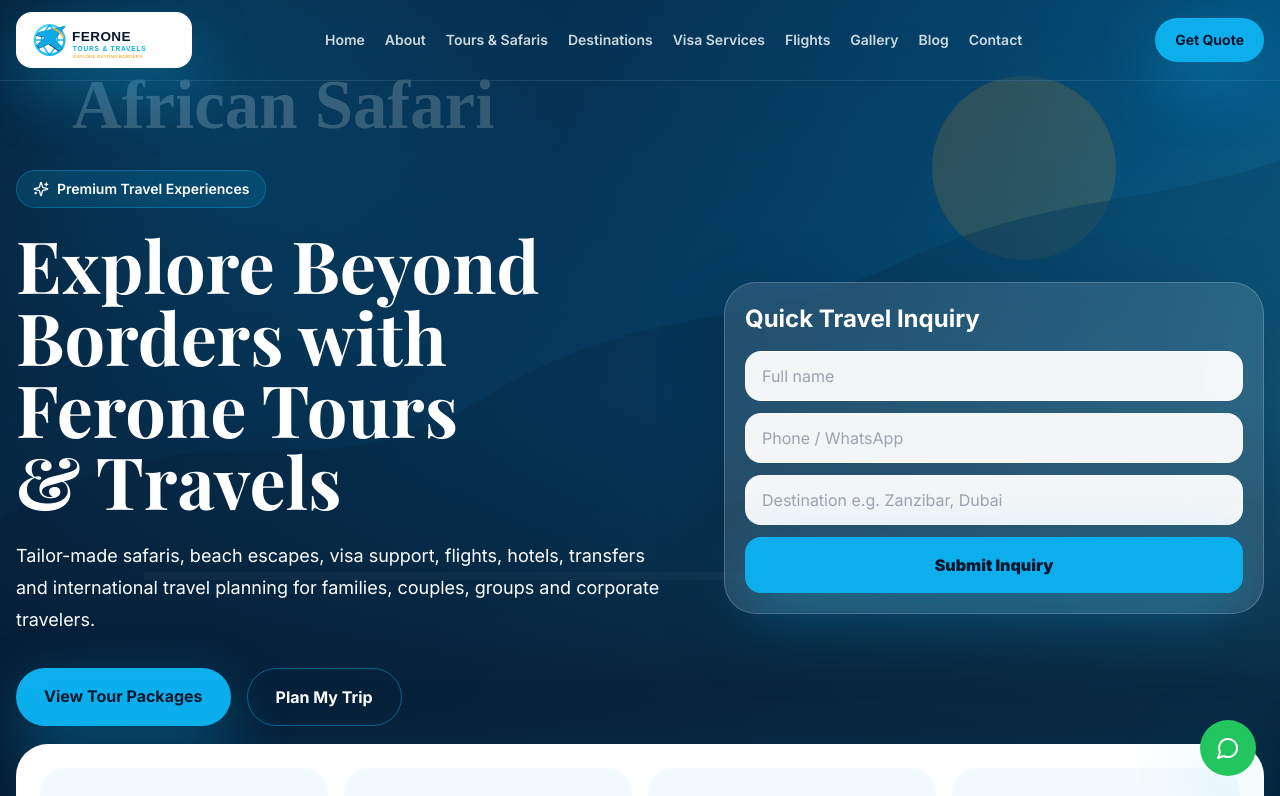
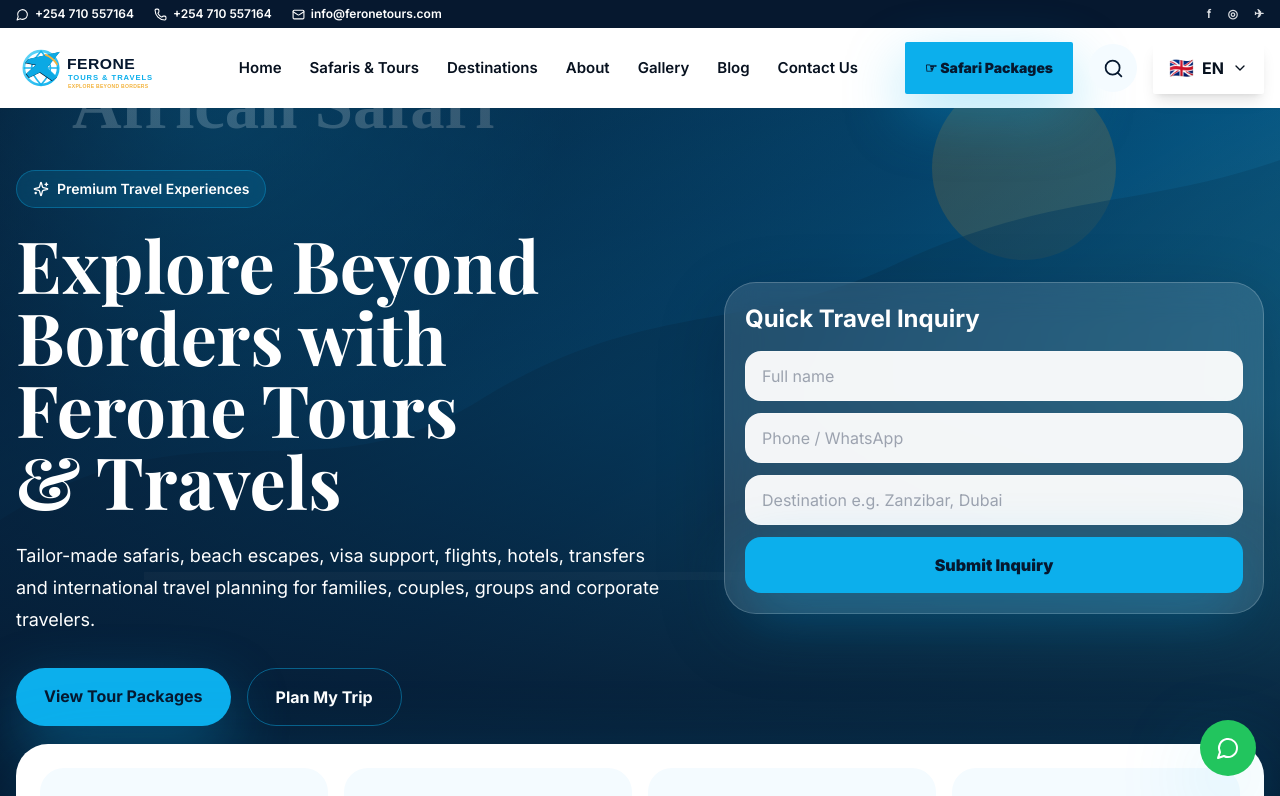
Before and after one commit to Ngovoze/ferone-tours-travels, a Next.js app: page / in a window 1280 px wide. Shown: the top 796 px of the page. Built offline with nearby package versions, Linux system fonts and the light colour scheme; no server answers; a web font is replaced by a local one.

Commit message:
style: rebuild header to match safari agency reference

```diff
--- a/components/site/header.tsx
+++ b/components/site/header.tsx
@@ -1,22 +1,51 @@
 import Image from "next/image";
 import Link from "next/link";
-import { Menu } from "lucide-react";
+import { ChevronDown, Mail, Menu, MessageCircle, Phone, Search } from "lucide-react";
 
 const nav = [
-  ['Home','/'],['About','/about'],['Tours & Safaris','/tours-safaris'],['Destinations','/destinations'],['Visa Services','/visa-services'],['Flights','/flight-booking'],['Gallery','/gallery'],['Blog','/blog'],['Contact','/contact']
+  ["Home", "/"],
+  ["Safaris & Tours", "/tours-safaris"],
+  ["Destinations", "/destinations"],
+  ["About", "/about"],
+  ["Gallery", "/gallery"],
+  ["Blog", "/blog"],
+  ["Contact Us", "/contact"]
 ];
 
+const phoneDisplay = "+254 710 557164";
+const phoneLink = "+254710557164";
+
 export function Header(){
-  return <header className="fixed inset-x-0 top-0 z-50 border-b border-white/10 bg-luxury-navy/88 text-white backdrop-blur-xl">
-    <div className="container flex h-20 items-center justify-between">
-      <Link href="/" className="flex items-center gap-3" aria-label="Ferone Tours & Travels home">
-        <span className="flex h-14 w-44 items-center rounded-2xl bg-white px-3 shadow-brand">
-          <Image src="/logo-ferone.svg" alt="Ferone Tours & Travels" width={176} height={52} className="h-auto w-full" priority />
-        </span>
-      </Link>
-      <nav className="hidden items-center gap-5 text-sm font-semibold lg:flex">{nav.map(([label,href])=><Link key={href} href={href} className="text-white/80 transition hover:text-luxury-ocean">{label}</Link>)}</nav>
-      <Link href="/contact" className="hidden rounded-full bg-luxury-ocean px-5 py-3 text-sm font-bold text-luxury-navy shadow-brand transition hover:bg-white lg:inline-flex">Get Quote</Link>
-      <button className="lg:hidden" aria-label="Open menu"><Menu /></button>
+  return <header className="fixed inset-x-0 top-0 z-50 bg-white shadow-sm">
+    <div className="hidden bg-luxury-navy text-white sm:block">
+      <div className="container flex h-7 items-center justify-between text-xs font-semibold">
+        <div className="flex items-center gap-5">
+          <a href="https://wa.me/254710557164" className="flex items-center gap-1.5 transition hover:text-luxury-ocean"><MessageCircle size={13}/> {phoneDisplay}</a>
+          <a href={`tel:${phoneLink}`} className="flex items-center gap-1.5 transition hover:text-luxury-ocean"><Phone size={13}/> {phoneDisplay}</a>
+          <a href="mailto:info@feronetours.com" className="flex items-center gap-1.5 transition hover:text-luxury-ocean"><Mail size={13}/> info@feronetours.com</a>
+        </div>
+        <div className="flex items-center gap-4 text-white/85">
+          <span>f</span>
+          <span>◎</span>
+          <span>✈</span>
+        </div>
+      </div>
+    </div>
+    <div className="bg-white text-luxury-ink">
+      <div className="container flex h-20 items-center justify-between">
+        <Link href="/" className="flex items-center" aria-label="Ferone Tours & Travels home">
+          <Image src="/logo-ferone.svg" alt="Ferone Tours & Travels" width={190} height={55} className="h-auto w-44" priority />
+        </Link>
+        <nav className="hidden items-center gap-7 text-[15px] font-semibold lg:flex">
+          {nav.map(([label,href])=><Link key={href} href={href} className="transition hover:text-luxury-ocean">{label}</Link>)}
+        </nav>
+        <div className="hidden items-center gap-4 lg:flex">
+          <Link href="/tours-safaris" className="rounded-sm bg-luxury-ocean px-5 py-4 text-sm font-black text-luxury-navy shadow-brand transition hover:-translate-y-0.5 hover:bg-luxury-sky">☞ Safari Packages</Link>
+          <button aria-label="Search tours" className="flex h-12 w-12 items-center justify-center rounded-full bg-luxury-sand text-luxury-navy transition hover:bg-luxury-ocean"><Search size={21}/></button>
+          <button className="flex items-center gap-2 rounded-sm bg-white px-4 py-3 font-bold shadow-lg"><span className="text-xl">🇬🇧</span> EN <ChevronDown size={16}/></button>
+        </div>
+        <button className="lg:hidden" aria-label="Open menu"><Menu /></button>
+      </div>
     </div>
   </header>
 }
```
